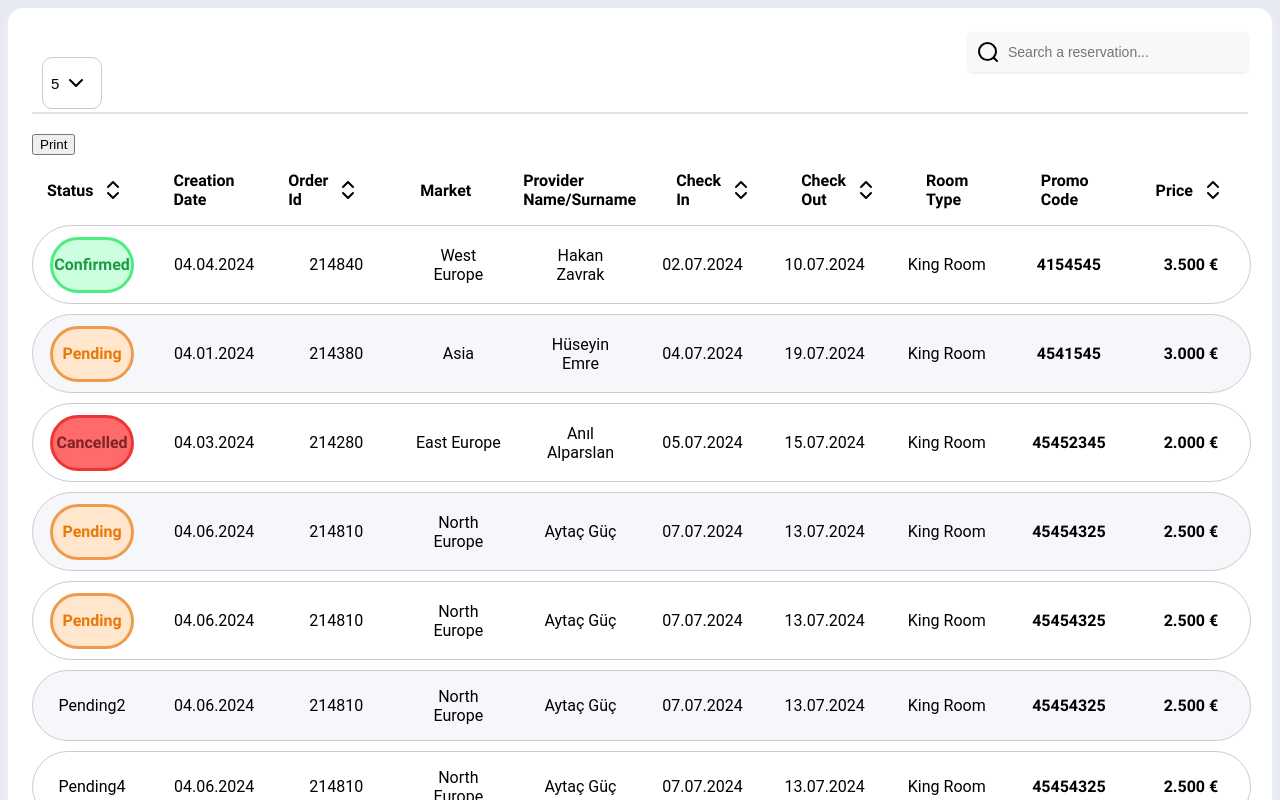
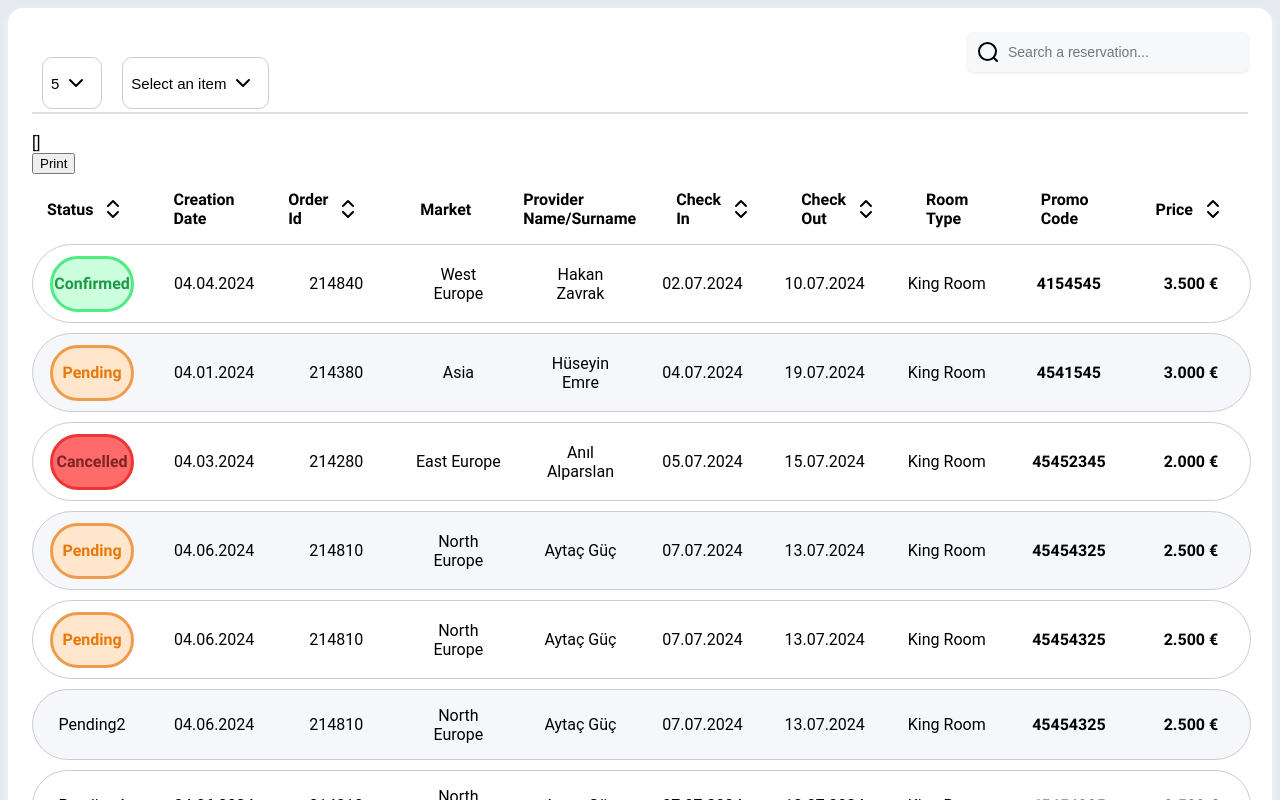
Before and after one commit to Mwiert/miniSpa, a Vue app: page /pinkpanthers in a window 1280 px wide. Shown: the top 800 px of the page. Built offline with nearby package versions, Linux system fonts and the light colour scheme; a web font is replaced by a local one.

Commit message:
hidecolumn dropdown  added

```diff
--- a/src/components/SmartTable/SmartTable.vue
+++ b/src/components/SmartTable/SmartTable.vue
@@ -1,24 +1,28 @@
 <template>
   <div class="smart-table-c">
     <SmartTableHeader
-    @search-input="handleSearchInput"
-    @per-page = "handlerPerPage"
-    :options="options.options.header.perPageOptions"
-     />
+      @search-input="handleSearchInput"
+      :columnOp="options.table.columns"
+      @column-hide="handleColumnhide"
+      @per-page="handlerPerPage"
+      :options="options.options.header.perPageOptions"
+    />
     <!-- Header kısmı filters ve searchbar'ı içerir v-on ile emit ettiğimiz değerleri alıyoruz-->
 
     <SmartTableBody
       :tableData="filteredData"
       :options="options"
       :activePage="activePage"
+      :hidecolumn="hidecol"
       :perPage="perPage"
       ref="pinkpanthers"
     />
     <!-- noItemsFound propunu smarttablebody içinde kullanmak için burada kontrol ediyoruz -->
 
     <SmartTableFooter
-    @update:currentPage="handlerSetPage"
-    @update:currentPerPage="handlerSetPerPage" />
+      @update:currentPage="handlerSetPage"
+      @update:currentPerPage="handlerSetPerPage"
+    />
     <!-- Footer kısmı pagination içerir -->
   </div>
 </template>
@@ -43,7 +47,8 @@ export default {
       dummies: dummies,
       searchTerm: '',
       activePage: 1,
-      perPage: 4
+      perPage: 4,
+      hidecol: []
     }
   },
   computed: {
@@ -74,8 +79,11 @@ export default {
     handlerSetPerPage(val) {
       this.perPage = val
     },
-    handlerPerPage(val){
+    handlerPerPage(val) {
       this.perPage = val
+    },
+    handleColumnhide(val) {
+      this.hidecol = val
     }
   }
 }
--- a/src/components/SmartTable/SmartTableBody.vue
+++ b/src/components/SmartTable/SmartTableBody.vue
@@ -1,5 +1,6 @@
 <template>
   <div class="smart-table-body-c">
+    {{ this.hidecolumn }}
     <div class="export-buttons">
       <button class="pdf-button" @click="triggerExportPrint()">Print</button>
     </div>
@@ -71,6 +72,7 @@ export default {
     tableData: Array,
     options: Object,
     activePage: Number,
+    hidecolumn: Array,
     perPage: Number,
 
     noItemsFound: {
@@ -80,7 +82,7 @@ export default {
   },
   data() {
     return {
-      tableRowData: [],
+      tableRowData: this.tableData,
       lastSortedColumn: null,
       lastSortOrder: null
     }
@@ -102,7 +104,7 @@ export default {
       // return this.tableRowData.slice(0,sortEnd)
     },
     visibleItems() {
-      return this.items.slice(0, this.selectedOption);
+      return this.items.slice(0, this.selectedOption)
     }
   },
 
@@ -118,10 +120,10 @@ export default {
     }
   },
 
-  created() {
-    //compu çağırdığımızda props olarak gelen tableData doğrudan tableRowDataya atıyoruz bu sayede tablonun verileri sayfa açıldığında direk hazır oluyor
-    this.tableRowData = this.tableData
-  },
+  // created() {
+  //   //compu çağırdığımızda props olarak gelen tableData doğrudan tableRowDataya atıyoruz bu sayede tablonun verileri sayfa açıldığında direk hazır oluyor
+  //   this.tableRowData = this.tableData
+  // },
 
   methods: {
     triggerExportPrint() {
@@ -253,7 +255,7 @@ export default {
       }
     },
     updateVisibleItems() {
-      this.visibleItems = this.items.slice(0, this.selectedOption); // update item count on the screen
+      this.visibleItems = this.items.slice(0, this.selectedOption) // update item count on the screen
     }
   }
 }
--- a/src/components/SmartTable/SmartTableHeader.vue
+++ b/src/components/SmartTable/SmartTableHeader.vue
@@ -1,6 +1,9 @@
 <template>
   <div class="smart-table-header-container">
-        <SearchBar class="search-bar" v-on:search-value="handleSearchInput" /><!-- SearchBardan emit ettiğimiz değeri buraya alıyoruz ki daha sonra ihtiyacımız kolursa direk header içinden alalım -->
+    <SearchBar
+      class="search-bar"
+      v-on:search-value="handleSearchInput"
+    /><!-- SearchBardan emit ettiğimiz değeri buraya alıyoruz ki daha sonra ihtiyacımız kolursa direk header içinden alalım -->
     <UIDropdown
       v-model="selectedItems"
       :items="options"
@@ -10,52 +13,71 @@
       :dataSize="dataSize"
       primaryKey="id"
       :placeHolder="placeHolder"
-
+    />
+    <UIMultiDropdown
+      v-model="selectedColumns"
+      :items="columnOp"
+      :fontSize="fontSize"
+      displayField="name"
+      :dataSize="dataSize"
+      maxVisibleItems="3"
+      primaryKey="id"
+      searchable
     />
   </div>
 </template>
 
 <script lang="ts">
-import UIDropdown from '../Dropdown/UIDropdown.vue';
+import UIDropdown from '../Dropdown/UIDropdown.vue'
 import SearchBar from './SmartTableSearchBar.vue'
+import UIMultiDropdown from '../Dropdown/UIMultiDropdown.vue'
 export default {
   name: 'SmartTableHeader',
   components: {
     SearchBar,
-        UIDropdown
+    UIDropdown,
+    UIMultiDropdown
+  },
+  props: {
+    columnOp: Array,
+    options: Array
   },
   methods: {
     handleSearchInput(value: string) {
-            this.$emit('search-input', value); //Tekrardan emit ettik ki tablomuza alabilelim bu değeri
+      this.$emit('search-input', value) //Tekrardan emit ettik ki tablomuza alabilelim bu değeri
     }
   },
   data() {
     return {
       fontSize: 12,
       dataSize: 3,
-      placeHolder:"Sort by Res. Status",
-      selectedItems:this.options[0]
-
+      placeHolder: 'Sort by Res. Status',
+      selectedColumns: [],
+      selectedItems: this.options[0]
     }
   },
-    props:{
-        options: Array,
+  watch: {
+    selectedColumns: {
+      handler: function (val) {
+        console.log(val)
+        this.$emit('column-hide', val)
       },
-    watch:{
-        selectedItems:{
-            handler: function(val) {
-            this.$emit('per-page', val.name); //Tekrardan emit ettik ki tablomuza alabilelim bu değeri
+      deep: true
+    },
+    selectedItems: {
+      handler: function (val) {
+        this.$emit('per-page', val.name) //Tekrardan emit ettik ki tablomuza alabilelim bu değeri
       },
       immediate: true
     }
-    },
+  }
 }
 </script>
 
 <style lang="scss" scoped>
 .smart-table-header-container {
   height: 80px;
-    border-bottom: 2px solid #E0E1E7;
+  border-bottom: 2px solid #e0e1e7;
   .search-bar {
     display: flex;
     float: right;
--- a/src/pages/PinkPanthers.vue
+++ b/src/pages/PinkPanthers.vue
@@ -29,16 +29,16 @@ export default {
         },
         table: {
           columns: [
-            { name: 'Status', label: 'status', sortable: true },
-            { name: 'Creation Date', label: 'creationDate' },
-            { name: 'Order Id', label: 'orderId', sortable: true },
-            { name: 'Market', label: 'market' },
-            { name: 'Provider Name/Surname', label: 'providerNameSurname' },
-            { name: 'Check In', label: 'checkIn', sortable: true },
-            { name: 'Check Out', label: 'checkOut', sortable: true },
-            { name: 'Room Type', label: 'roomType' },
-            { name: 'Promo Code', label: 'promoCode' },
-            { name: 'Price', label: 'price', sortable: true }
+            { id: 1, name: 'Status', label: 'status', sortable: true },
+            { id: 2, name: 'Creation Date', label: 'creationDate' },
+            { id: 3, name: 'Order Id', label: 'orderId', sortable: true },
+            { id: 4, name: 'Market', label: 'market' },
+            { id: 5, name: 'Provider Name/Surname', label: 'providerNameSurname' },
+            { id: 6, name: 'Check In', label: 'checkIn', sortable: true },
+            { id: 7, name: 'Check Out', label: 'checkOut', sortable: true },
+            { id: 8, name: 'Room Type', label: 'roomType' },
+            { id: 9, name: 'Promo Code', label: 'promoCode' },
+            { id: 10, name: 'Price', label: 'price', sortable: true }
           ],
           rows: []
         }
```
Lines whose indentation alone changed are shown as unchanged.
